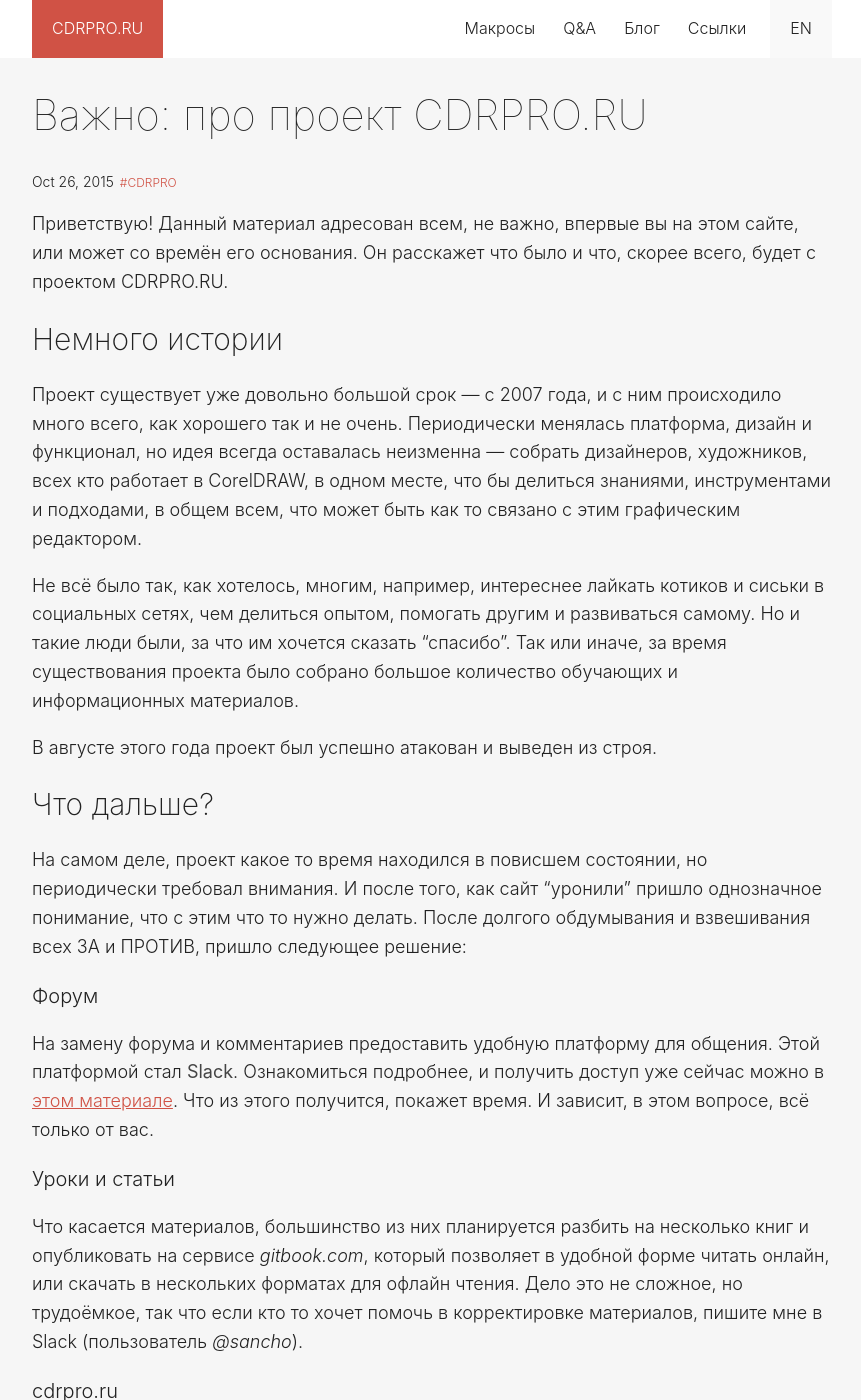
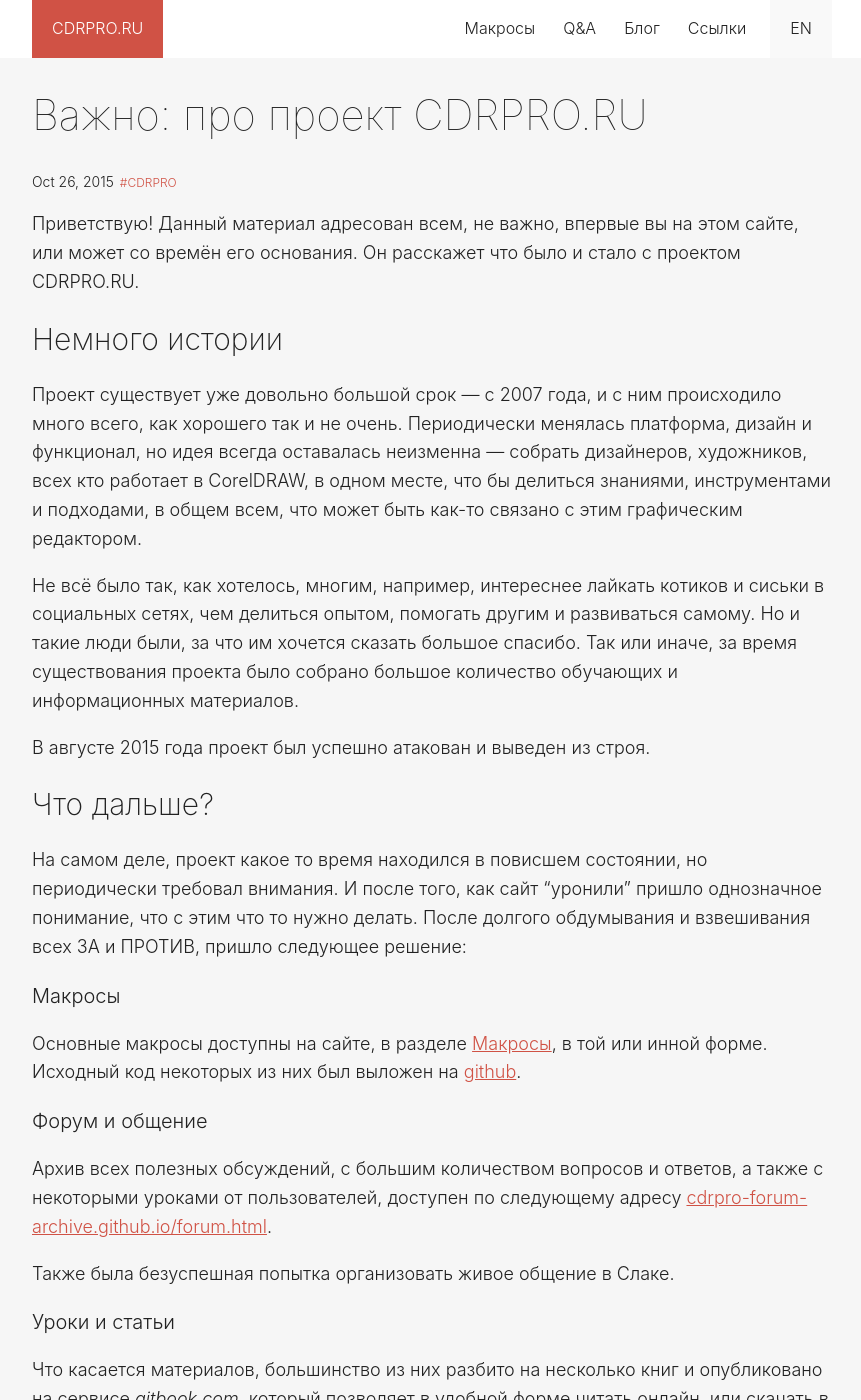
Before and after one commit to cdrpro/cdrpro.github.io, a Jekyll site: the page built from _posts/2015-10-26-wtf.md, in a window 1280 px wide and 1400 px high. Shown: the whole window, without its empty margins (208-1069 px from the left). Built offline with Jekyll 4.4.1, drawn with Linux system fonts in a browser that asks for light colours; some of the changed text lies outside the part shown.

Commit message:
Update 404 & WTF page

```diff
--- a/_posts/2015-10-26-wtf.md
+++ b/_posts/2015-10-26-wtf.md
@@ -7,28 +7,44 @@
 lang: ru
 ---
 
-Приветствую! Данный материал адресован всем, не важно, впервые вы на этом сайте, или может со времён его основания. Он расскажет что было и что, скорее всего, будет с проектом CDRPRO.RU.
+Приветствую! Данный материал адресован всем, не важно, впервые вы на этом сайте, или может со времён его основания.
+Он расскажет что было и стало с проектом CDRPRO.RU.
 
 ## Немного истории
 
-Проект существует уже довольно большой срок — с 2007 года, и с ним происходило много всего, как хорошего так и не очень. Периодически менялась платформа, дизайн и функционал, но идея всегда оставалась неизменна — собрать дизайнеров, художников, всех кто работает в CorelDRAW, в одном месте, что бы делиться знаниями, инструментами и подходами, в общем всем, что может быть как то связано с этим графическим редактором.
+Проект существует уже довольно большой срок — с 2007 года, и с ним происходило много всего, как хорошего так и не очень.
+Периодически менялась платформа, дизайн и функционал, но идея всегда оставалась неизменна — собрать дизайнеров,
+художников, всех кто работает в CorelDRAW, в одном месте, что бы делиться знаниями, инструментами и подходами,
+в общем всем, что может быть как-то связано с этим графическим редактором.
 
-Не всё было так, как хотелось, многим, например, интереснее лайкать котиков и сиськи в социальных сетях, чем делиться опытом, помогать другим и развиваться самому. Но и такие люди были, за что им хочется сказать “спасибо”. Так или иначе, за время существования проекта было собрано большое количество обучающих и информационных материалов.
+Не всё было так, как хотелось, многим, например, интереснее лайкать котиков и сиськи в социальных сетях,
+чем делиться опытом, помогать другим и развиваться самому. Но и такие люди были,
+за что им хочется сказать большое спасибо. Так или иначе, за время существования проекта было собрано
+большое количество обучающих и информационных материалов.
 
-В августе этого года проект был успешно атакован и выведен из строя.
+В августе 2015 года проект был успешно атакован и выведен из строя.
 
 ## Что дальше?
 
-На самом деле, проект какое то время находился в повисшем состоянии, но периодически требовал внимания. И после того, как сайт “уронили” пришло однозначное понимание, что с этим что то нужно делать. После долгого обдумывания и взвешивания всех ЗА и ПРОТИВ, пришло следующее решение:
+На самом деле, проект какое то время находился в повисшем состоянии, но периодически требовал внимания.
+И после того, как сайт “уронили” пришло однозначное понимание, что с этим что то нужно делать.
+После долгого обдумывания и взвешивания всех ЗА и ПРОТИВ, пришло следующее решение:
 
-### Форум
+### Макросы
 
-На замену форума и комментариев предоставить удобную платформу для общения. Этой платформой стал **Slack**. Ознакомиться подробнее, и получить доступ уже сейчас можно в [этом материале](/forum/). Что из этого получится, покажет время. И зависит, в этом вопросе, всё только от вас.
+Основные макросы доступны на сайте, в разделе [Макросы](/macros/), в той или инной форме.
+Исходный код некоторых из них был выложен на [github](https://github.com/cdrpro-macros).
+
+### Форум и общение
+
+Архив всех полезных обсуждений, с большим количеством вопросов и ответов,
+а также с некоторыми уроками от пользователей, доступен по следующему адресу
+[cdrpro-forum-archive.github.io/forum.html](http://cdrpro-forum-archive.github.io/forum.html).
+
+Также была безуспешная попытка организовать живое общение в Слаке.
 
 ### Уроки и статьи
 
-Что касается материалов, большинство из них планируется разбить на несколько книг и опубликовать на сервисе _gitbook.com_, который позволяет в удобной форме читать онлайн, или скачать в нескольких форматах для офлайн чтения. Дело это не сложное, но трудоёмкое, так что если кто то хочет помочь в корректировке материалов, пишите мне в Slack (пользователь _@sancho_).
-
-### cdrpro.ru
-
-А что на счёт самого сайта? На сайте будут опубликованы макросы, ссылки на книги и Slack, а так же блог, в который я иногда буду что то выкладывать, скорее всего не связанное с CorelDRAW.
+Что касается материалов, большинство из них разбито на несколько книг и опубликовано на сервисе _gitbook.com_,
+который позволяет в удобной форме читать онлайн, или скачать в нескольких форматах для офлайн чтения.
+Ссылки на актуальные версии книг можно найти на [специальной странице](/links/).
```
Also changed, not shown: 404.md (+5 -6 lines).
